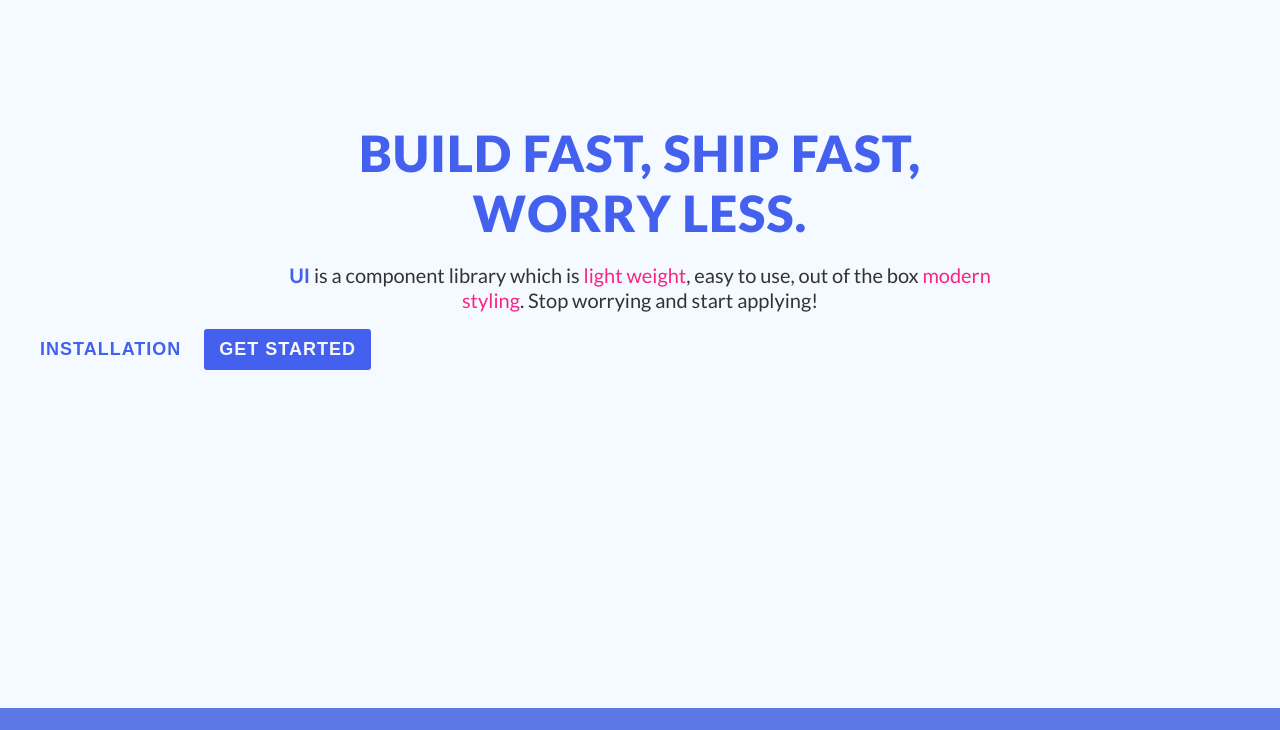
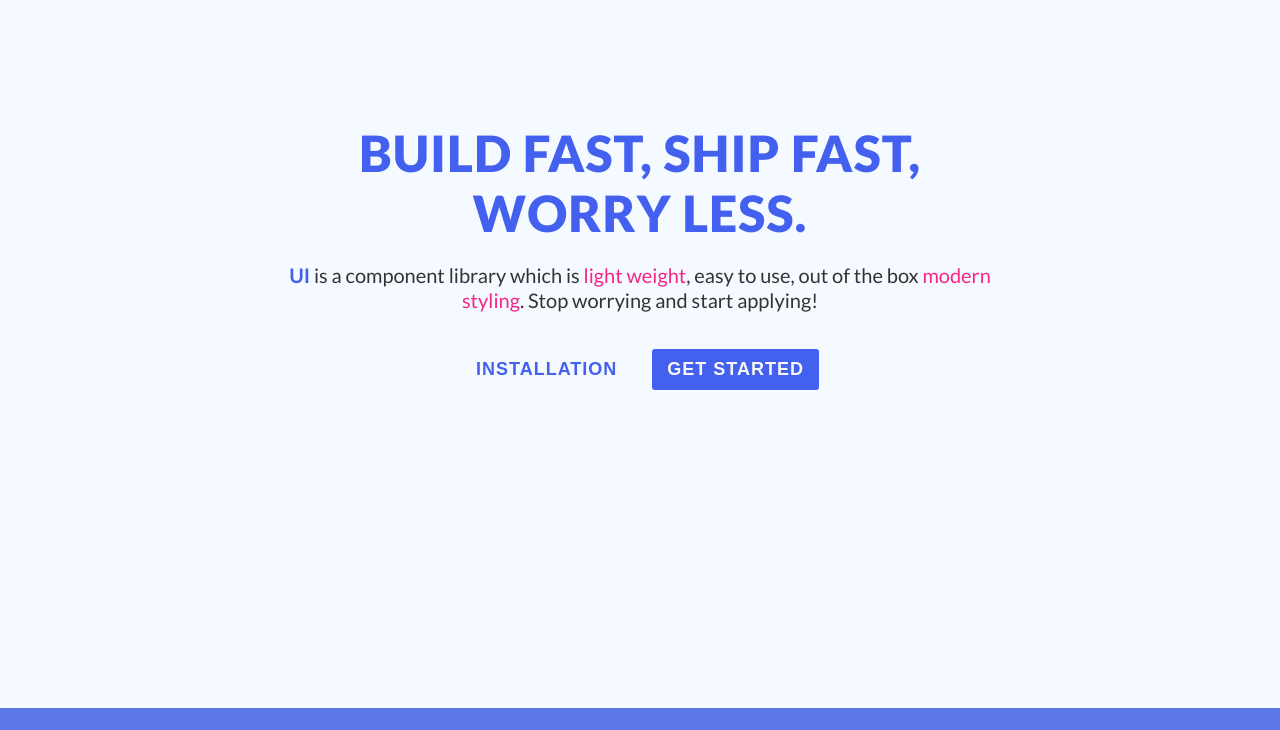
Before and after one commit to GMuskan/UI-Component-Library, a website built with Parcel: page index.html in a window 1280 px wide. Shown: the part 68-798 px from the top of the page. Built offline with nearby package versions, Linux system fonts and the light colour scheme; files whose address does not match are found by name.

Commit message:
feat: added import

```diff
--- a/css/component.css
+++ b/css/component.css
@@ -14,6 +14,7 @@
 @import url("../components/Grid/grid.css");
 @import url("../components/Slider/slider.css");
 @import url("./utilities.css");
+@import url("./main.css");
 
 :root {
     --color-primary: #4361ee;
```
